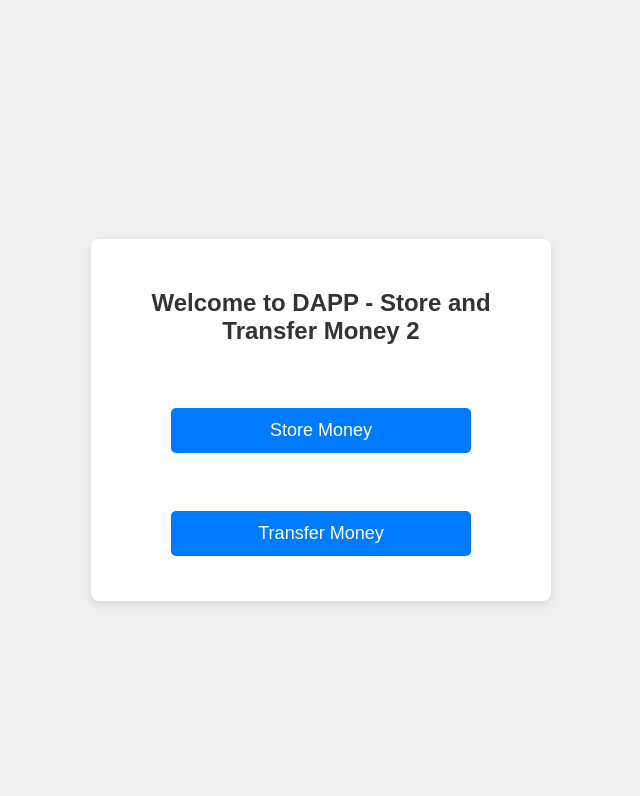
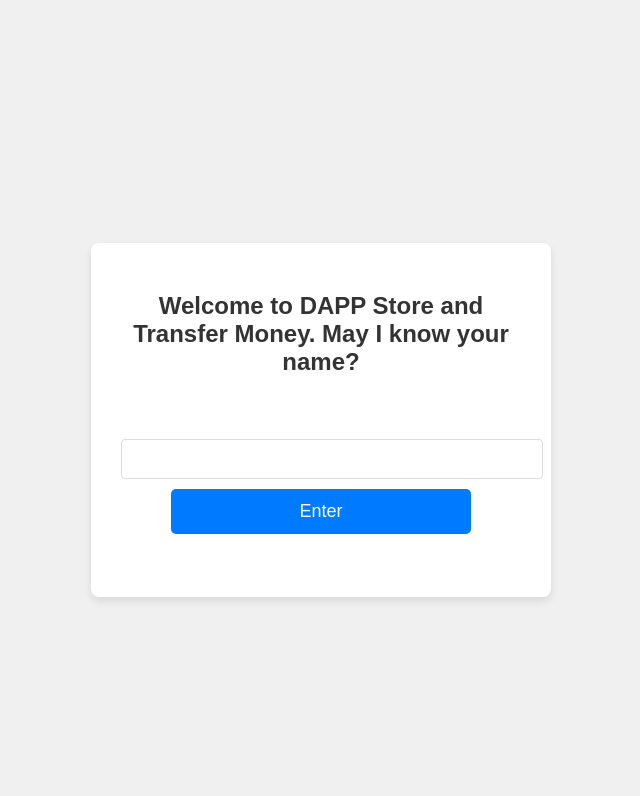
Before and after one commit to Origamiccc/SC6113-DAPP, a Flask app: page / in a window 1280 px wide. Shown: the top 796 px of the page, without its empty margins (319-959 px from the left). Run offline with Flask 3, Linux system fonts and the light colour scheme.

Commit message:
Update index.html

```diff
--- a/templates/index.html
+++ b/templates/index.html
@@ -99,15 +99,13 @@
 </head>
 <body>
     <div class="container">
-        <h2>Welcome to DAPP - Store and Transfer Money 2</h2>
+        <h2>Welcome to DAPP Store and Transfer Money. May I know your name? </h2>
         <br>
-        <form action = "/store_money" method="post">
-            <input type="submit" value="Store Money">
+        <form action = "/main" method="post">
+            <input type="text" name="q">
+            <input type="submit" value="Enter">
         </form>
         <br>
-        <form action = "/transfer_money" method="post">
-            <input type="submit" value="Transfer Money">
-        </form>
     </div>
 </body>
 </html>
```
